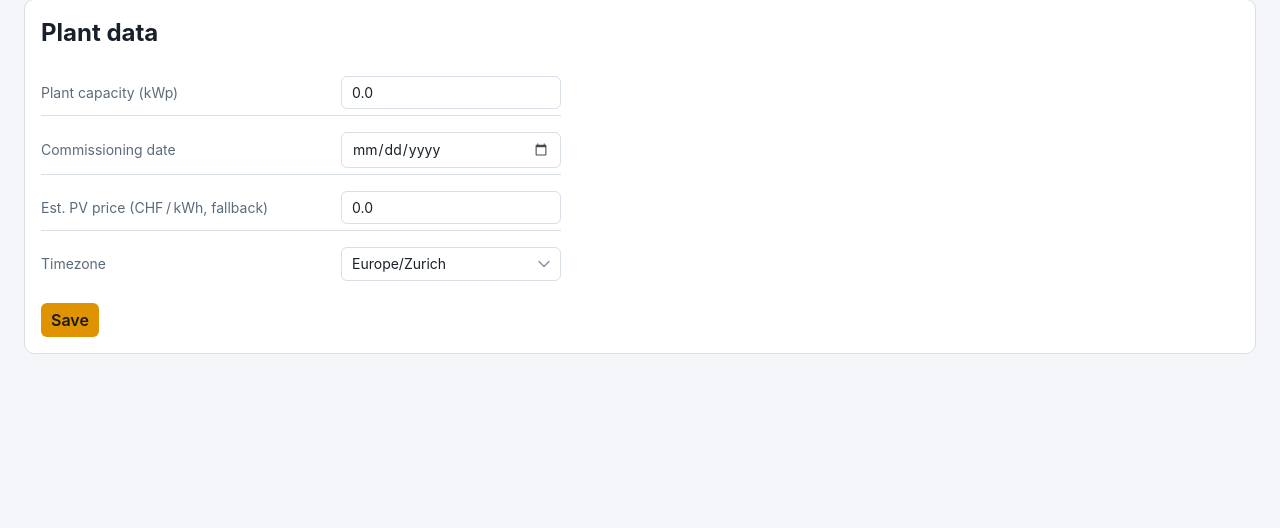
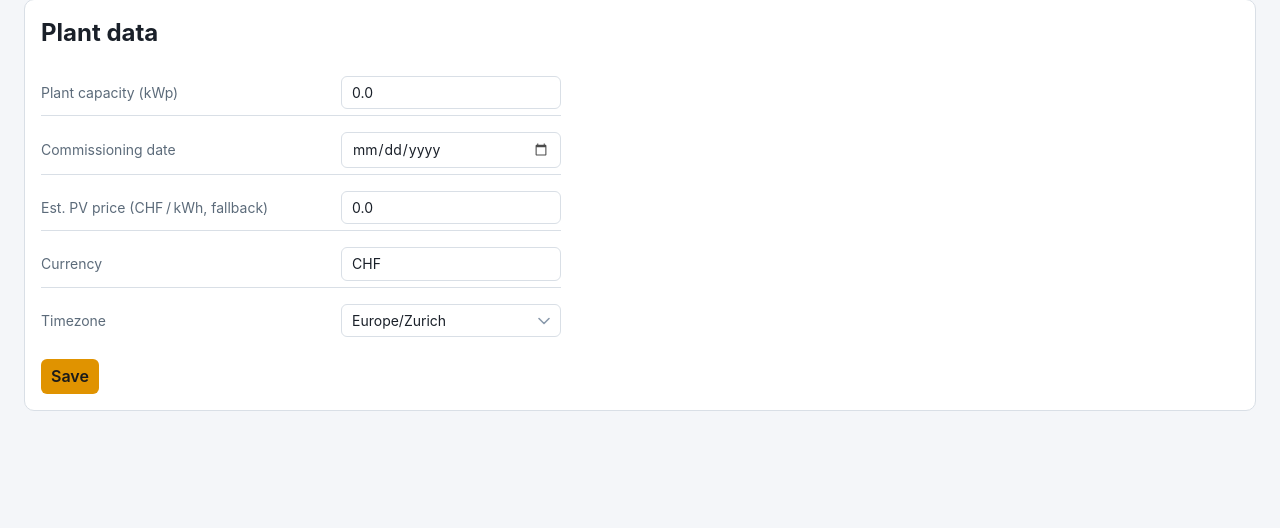
Before and after one commit to xenofex7/solar-tracker, a Flask app: page /settings in a window 1280 px wide. Shown: the part 212-740 px from the top of the page. Run offline with Flask 3, Linux system fonts and the light colour scheme; data that the repository does not hold is empty.

Commit message:
Add user-configurable currency setting
- New currency field in plant settings (text input with datalist
  of common ISO codes; accepts custom values too)
- Backend exposes currency via context processor and window.CURRENCY
- Templates and chart legends use the configured currency throughout
- Translation keys updated with {currency} placeholder
- Filter chf renamed to money for currency-agnostic naming

```diff
--- a/app.py
+++ b/app.py
@@ -37,7 +37,7 @@ def _inject_version():
 @app.context_processor
 def _inject_i18n():
     lang = i18n.get_lang(request)
-    return {"lang": lang, "T": i18n.get_translations(lang)}
+    return {"lang": lang, "T": i18n.get_translations(lang), "currency": _currency()}
 
 
 @app.after_request
@@ -69,8 +69,8 @@ def _fmt_ddmmyyyy(value):
     return s
 
 
-@app.template_filter("chf")
-def _fmt_chf(value):
+@app.template_filter("money")
+def _fmt_money(value):
     try:
         return f"{float(value):,.0f}".replace(",", "'")
     except (TypeError, ValueError):
@@ -91,6 +91,11 @@ def _price_per_kwh() -> float:
         return float(val)
     except ValueError:
         return 0.0
+
+
+def _currency() -> str:
+    val = (db.get_setting("currency") or "CHF").strip()
+    return val or "CHF"
 
 
 def _timezone() -> str:
@@ -123,6 +128,7 @@ def settings_page():
         targets=targets,
         kwp=_kwp(),
         price_per_kwh=_price_per_kwh(),
+        currency_setting=_currency(),
         start_date=_start_date() or "",
         timezone=_timezone(),
         timezones=sorted(available_timezones()),
@@ -233,7 +239,11 @@ def api_changelog():
 def i18n_js():
     lang = i18n.get_lang(request)
     translations = i18n.get_translations(lang)
-    js = f"window.T={json.dumps(translations, ensure_ascii=False, separators=(',', ':'))};"
+    cur = _currency()
+    js = (
+        f"window.T={json.dumps(translations, ensure_ascii=False, separators=(',', ':'))};"
+        f"window.CURRENCY={json.dumps(cur)};"
+    )
     resp = make_response(js)
     resp.headers["Content-Type"] = "application/javascript; charset=utf-8"
     resp.headers["Cache-Control"] = "no-cache, no-store"
@@ -310,6 +320,11 @@ def api_settings_post():
             ZoneInfo(str(payload["timezone"]))
         except ZoneInfoNotFoundError:
             return jsonify({"error": f"Unbekannte Zeitzone: {payload['timezone']}"}), 400
+    if "currency" in payload:
+        cur = str(payload["currency"]).strip()
+        if not cur or len(cur) > 8:
+            return jsonify({"error": "Währung muss 1-8 Zeichen lang sein"}), 400
+        payload["currency"] = cur
     for key, value in payload.items():
         db.set_setting(key, str(value))
     return jsonify({"ok": True})
--- a/seed_demo.py
+++ b/seed_demo.py
@@ -44,6 +44,7 @@ def main():
     db.set_setting("kwp", str(PLANT_KWP))
     db.set_setting("price_per_kwh", str(PRICE_PER_KWH))
     db.set_setting("start_date", COMMISSIONING.isoformat())
+    db.set_setting("currency", "CHF")
 
     for m, kwh in MONTHLY_TARGETS.items():
         db.set_target(m, kwh, year=None)
--- a/static/js/settings.js
+++ b/static/js/settings.js
@@ -33,12 +33,18 @@ document.getElementById('plant-form').addEventListener('submit', async (e) => {
   const body = {
     kwp: e.target.kwp.value,
     price_per_kwh: e.target.price_per_kwh.value,
+    currency: e.target.currency.value,
     start_date: e.target.start_date.value,
     timezone: e.target.timezone.value,
   };
   const r = await fetch('/api/settings', {method:'POST', headers:{'Content-Type':'application/json'}, body: JSON.stringify(body)});
-  if (r.ok) window.showToast(window.T?.msg_saved || 'Saved', 'success');
-  else window.showToast(window.T?.msg_save_error || 'Error saving', 'error');
+  if (r.ok) {
+    window.queueToast(window.T?.msg_saved || 'Saved', 'success');
+    location.reload();
+  } else {
+    const j = await r.json().catch(() => ({}));
+    window.showToast((window.T?.msg_error_prefix || 'Error: ') + (j.error || '?'), 'error');
+  }
 });
 
 document.getElementById('cost-form').addEventListener('submit', async (e) => {
--- a/templates/settings.html
+++ b/templates/settings.html
@@ -23,8 +23,26 @@
       <label>{{ T.label_start_date }}
         <input type="date" name="start_date" value="{{ start_date }}" title="{{ T.title_start_date }}">
       </label>
-      <label>{{ T.label_price_kwh }}
+      <label>{{ T.label_price_kwh.replace('{currency}', currency) }}
         <input type="number" step="0.001" name="price_per_kwh" value="{{ price_per_kwh }}" title="{{ T.title_price_kwh }}">
+      </label>
+      <label>{{ T.label_currency }}
+        <input type="text" name="currency" value="{{ currency_setting }}" maxlength="8" required list="currency-options" title="{{ T.title_currency }}">
+        <datalist id="currency-options">
+          <option value="CHF"></option>
+          <option value="EUR"></option>
+          <option value="USD"></option>
+          <option value="GBP"></option>
+          <option value="SEK"></option>
+          <option value="NOK"></option>
+          <option value="DKK"></option>
+          <option value="PLN"></option>
+          <option value="CZK"></option>
+          <option value="JPY"></option>
+          <option value="CNY"></option>
+          <option value="AUD"></option>
+          <option value="CAD"></option>
+        </datalist>
       </label>
       <label>{{ T.label_timezone }}
         <select name="timezone" title="{{ T.title_timezone }}">
@@ -45,7 +63,7 @@
     <form id="cost-form" class="inline-form">
       <label>{{ T.col_date }} <input type="date" name="date"></label>
       <label>{{ T.col_label }} <input type="text" name="label" required placeholder="{{ T.placeholder_solar_builder }}"></label>
-      <label>{{ T.label_amount_chf }} <input type="number" step="0.01" name="amount" required></label>
+      <label>{{ T.label_amount.replace('{currency}', currency) }} <input type="number" step="0.01" name="amount" required></label>
       <button type="submit">{{ T.btn_add_item }}</button>
     </form>
     <table class="data" id="costs-table">
@@ -55,7 +73,7 @@
           <tr data-id="{{ c.id }}" data-date="{{ c.date or '' }}" data-label="{{ c.label }}" data-amount="{{ c.amount }}">
             <td>{{ (c.date | ddmmyyyy) if c.date else '-' }}</td>
             <td>{{ c.label }}</td>
-            <td class="num">{{ c.amount | chf }} CHF</td>
+            <td class="num">{{ c.amount | money }} {{ currency }}</td>
             <td class="action">
               <button class="edit icon" data-id="{{ c.id }}" aria-label="{{ T.btn_edit }}" title="{{ T.btn_edit }}"><svg width="16" height="16" viewBox="0 0 24 24" fill="none" stroke="currentColor" stroke-width="2" stroke-linecap="round" stroke-linejoin="round"><path d="M12 20h9"/><path d="M16.5 3.5a2.121 2.121 0 0 1 3 3L7 19l-4 1 1-4L16.5 3.5z"/></svg></button>
               <button class="del icon" data-id="{{ c.id }}" data-label="{{ c.label }}" aria-label="{{ T.btn_delete }}" title="{{ T.btn_delete }}"><svg width="16" height="16" viewBox="0 0 24 24" fill="none" stroke="currentColor" stroke-width="2" stroke-linecap="round" stroke-linejoin="round"><path d="M3 6h18"/><path d="M8 6V4a2 2 0 0 1 2-2h4a2 2 0 0 1 2 2v2"/><path d="M19 6l-1 14a2 2 0 0 1-2 2H8a2 2 0 0 1-2-2L5 6"/><line x1="10" y1="11" x2="10" y2="17"/><line x1="14" y1="11" x2="14" y2="17"/></svg></button>
@@ -65,7 +83,7 @@
         <tr class="total">
           <td></td>
           <td><strong>{{ T.total_investment }}</strong></td>
-          <td class="num" id="cost-total"><strong>{{ total_invested | chf }} CHF</strong></td>
+          <td class="num" id="cost-total"><strong>{{ total_invested | money }} {{ currency }}</strong></td>
           <td class="action"></td>
         </tr>
       </tbody>
@@ -87,7 +105,7 @@
       <label>{{ T.label_from }} <input type="date" name="period_start" required></label>
       <label>{{ T.label_to }} <input type="date" name="period_end" required></label>
       <label>kWh <input type="number" step="0.01" min="0" name="kwh" required></label>
-      <label>{{ T.label_amount_chf }} <input type="number" step="0.01" min="0" name="amount" required></label>
+      <label>{{ T.label_amount.replace('{currency}', currency) }} <input type="number" step="0.01" min="0" name="amount" required></label>
       <label>{{ T.label_invoice_no }} <input type="text" name="invoice_no" placeholder="{{ T.placeholder_invoice_no }}"></label>
       <button type="submit">{{ T.btn_save }}</button>
     </form>
@@ -101,9 +119,9 @@
         {% for b in grid_imports %}
           <tr data-id="{{ b.id }}" data-period-start="{{ b.period_start }}" data-period-end="{{ b.period_end }}" data-kwh="{{ b.kwh }}" data-amount="{{ b.amount }}" data-invoice="{{ b.invoice_no or '' }}">
             <td>{{ b.period_start | ddmmyyyy }} - {{ b.period_end | ddmmyyyy }}</td>
-            <td class="num">{{ b.kwh | chf }} kWh</td>
-            <td class="num">{{ b.amount | chf }} CHF</td>
-            <td class="num">{{ "%.3f"|format((b.amount / b.kwh) if b.kwh else 0) }} CHF/kWh</td>
+            <td class="num">{{ b.kwh | money }} kWh</td>
+            <td class="num">{{ b.amount | money }} {{ currency }}</td>
+            <td class="num">{{ "%.3f"|format((b.amount / b.kwh) if b.kwh else 0) }} {{ currency }}/kWh</td>
             <td>{{ b.invoice_no or '-' }}</td>
             <td class="action">
               <button class="edit icon" data-id="{{ b.id }}" aria-label="{{ T.btn_edit }}" title="{{ T.btn_edit }}"><svg width="16" height="16" viewBox="0 0 24 24" fill="none" stroke="currentColor" stroke-width="2" stroke-linecap="round" stroke-linejoin="round"><path d="M12 20h9"/><path d="M16.5 3.5a2.121 2.121 0 0 1 3 3L7 19l-4 1 1-4L16.5 3.5z"/></svg></button>
@@ -113,10 +131,9 @@
         {% endfor %}
         <tr class="total">
           <td><strong>{{ T.total }}</strong></td>
-          <td class="num"><strong>{{ grid_totals['import'].kwh | chf }} kWh</strong></td>
-          <td class="num"><strong>{{ grid_totals['import'].amount | chf }} CHF</strong></td>
-
-          <td class="num"><strong>{{ "%.3f"|format(grid_totals['import'].avg_price) }} CHF/kWh</strong></td>
+          <td class="num"><strong>{{ grid_totals['import'].kwh | money }} kWh</strong></td>
+          <td class="num"><strong>{{ grid_totals['import'].amount | money }} {{ currency }}</strong></td>
+          <td class="num"><strong>{{ "%.3f"|format(grid_totals['import'].avg_price) }} {{ currency }}/kWh</strong></td>
           <td></td>
           <td class="action"></td>
         </tr>
@@ -132,9 +149,9 @@
         {% for b in grid_exports %}
           <tr data-id="{{ b.id }}" data-period-start="{{ b.period_start }}" data-period-end="{{ b.period_end }}" data-kwh="{{ b.kwh }}" data-amount="{{ b.amount }}" data-invoice="{{ b.invoice_no or '' }}">
             <td>{{ b.period_start | ddmmyyyy }} - {{ b.period_end | ddmmyyyy }}</td>
-            <td class="num">{{ b.kwh | chf }} kWh</td>
-            <td class="num">{{ b.amount | chf }} CHF</td>
-            <td class="num">{{ "%.3f"|format((b.amount / b.kwh) if b.kwh else 0) }} CHF/kWh</td>
+            <td class="num">{{ b.kwh | money }} kWh</td>
+            <td class="num">{{ b.amount | money }} {{ currency }}</td>
+            <td class="num">{{ "%.3f"|format((b.amount / b.kwh) if b.kwh else 0) }} {{ currency }}/kWh</td>
             <td>{{ b.invoice_no or '-' }}</td>
             <td class="action">
               <button class="edit icon" data-id="{{ b.id }}" aria-label="{{ T.btn_edit }}" title="{{ T.btn_edit }}"><svg width="16" height="16" viewBox="0 0 24 24" fill="none" stroke="currentColor" stroke-width="2" stroke-linecap="round" stroke-linejoin="round"><path d="M12 20h9"/><path d="M16.5 3.5a2.121 2.121 0 0 1 3 3L7 19l-4 1 1-4L16.5 3.5z"/></svg></button>
@@ -144,9 +161,9 @@
         {% endfor %}
         <tr class="total">
           <td><strong>{{ T.total }}</strong></td>
-          <td class="num"><strong>{{ grid_totals['export'].kwh | chf }} kWh</strong></td>
-          <td class="num"><strong>{{ grid_totals['export'].amount | chf }} CHF</strong></td>
-          <td class="num"><strong>{{ "%.3f"|format(grid_totals['export'].avg_price) }} CHF/kWh</strong></td>
+          <td class="num"><strong>{{ grid_totals['export'].kwh | money }} kWh</strong></td>
+          <td class="num"><strong>{{ grid_totals['export'].amount | money }} {{ currency }}</strong></td>
+          <td class="num"><strong>{{ "%.3f"|format(grid_totals['export'].avg_price) }} {{ currency }}/kWh</strong></td>
           <td></td>
           <td class="action"></td>
         </tr>
@@ -192,7 +209,7 @@
         {% for r in recent %}
           <tr data-date="{{ r.date }}" data-kwh="{{ r.kwh }}">
             <td>{{ r.date | ddmmyyyy }}</td>
-            <td class="num">{{ r.kwh | chf }} kWh</td>
+            <td class="num">{{ r.kwh | money }} kWh</td>
             <td>{{ r.source }}</td>
             <td class="action">
               <button class="edit icon" data-date="{{ r.date }}" aria-label="{{ T.btn_edit }}" title="{{ T.btn_edit }}"><svg width="16" height="16" viewBox="0 0 24 24" fill="none" stroke="currentColor" stroke-width="2" stroke-linecap="round" stroke-linejoin="round"><path d="M12 20h9"/><path d="M16.5 3.5a2.121 2.121 0 0 1 3 3L7 19l-4 1 1-4L16.5 3.5z"/></svg></button>
```
Also changed, not shown: static/js/charts.js (+21 -20 lines), translations/de.json (+9 -6 lines), translations/en.json (+9 -6 lines), translations/es.json (+9 -6 lines), translations/fr.json (+9 -6 lines), translations/it.json (+9 -6 lines).
